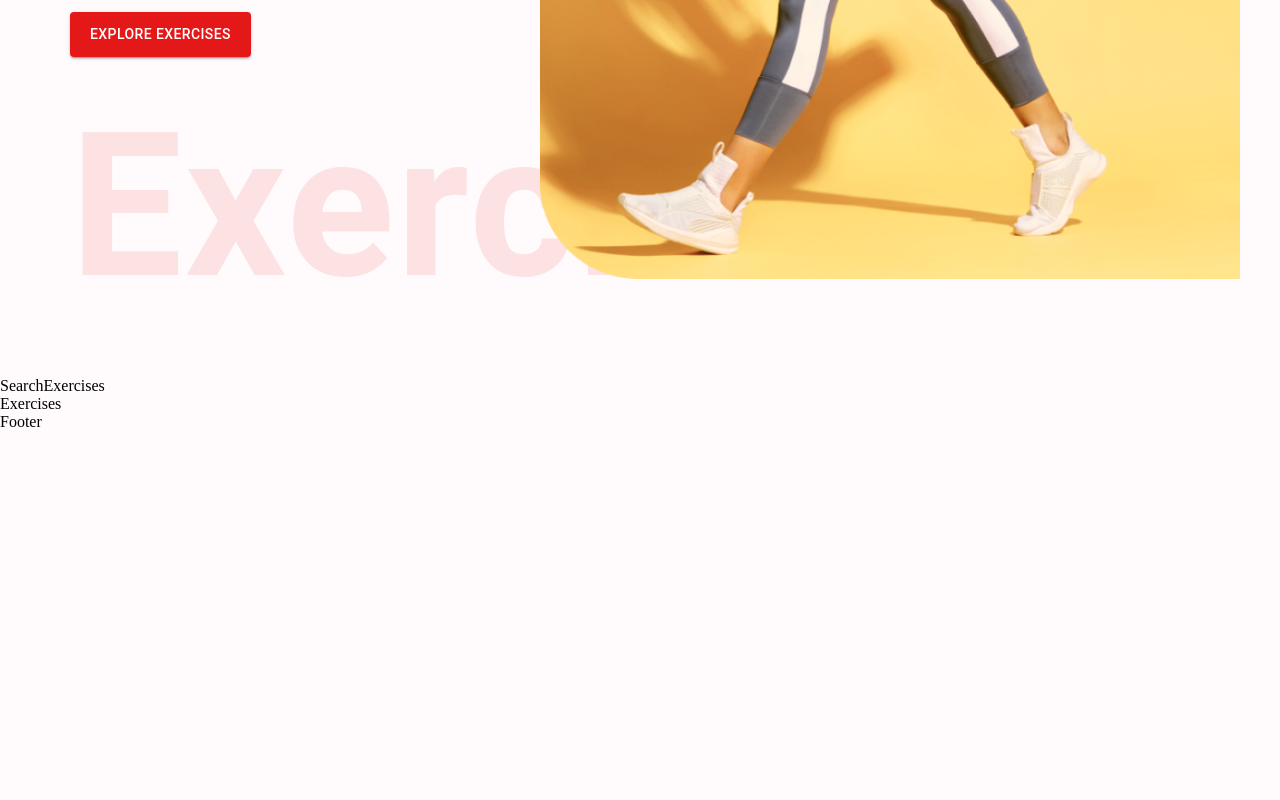
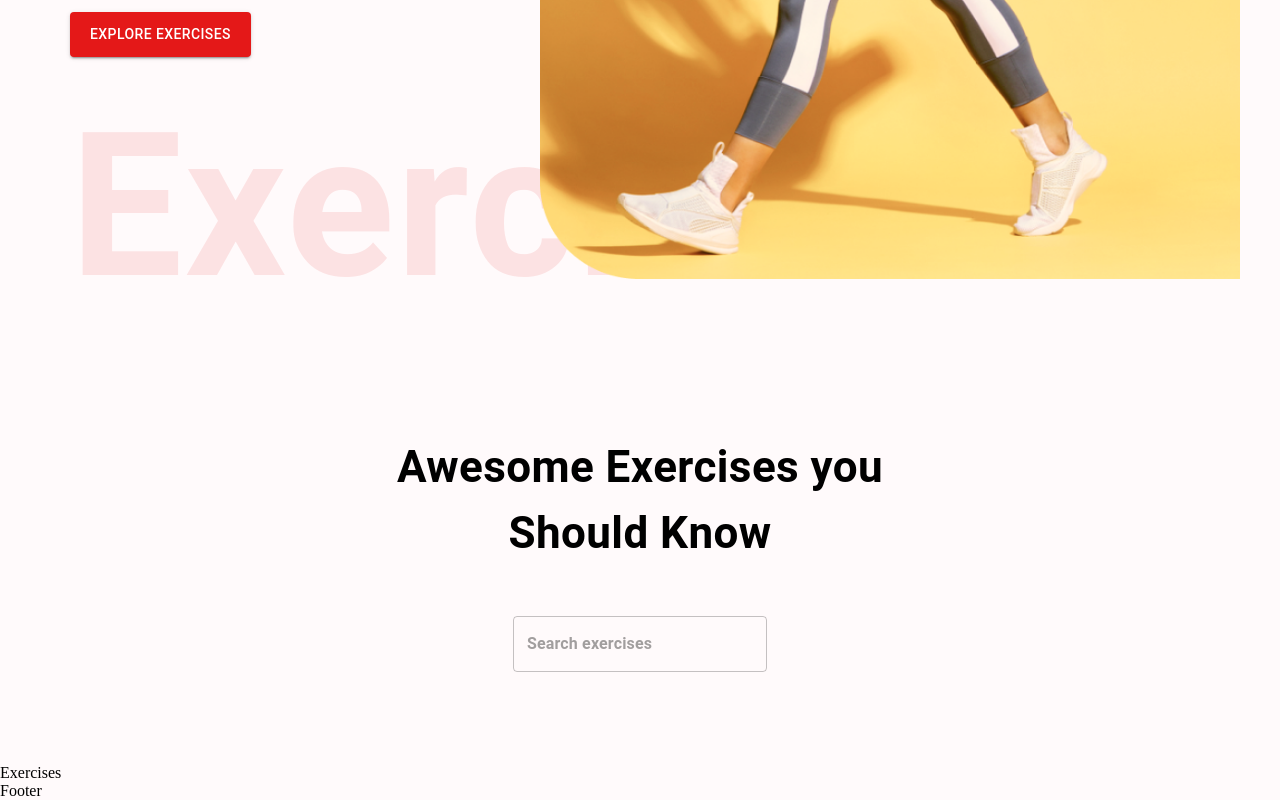
Before and after one commit to ElleeDev/my-active-life, a React (Create React App) app: page / in a window 1280 px wide. Shown: the part 587-1387 px from the top of the page. Before the commit the page ends 1018 px from the top, so only its background shows below. Built offline with nearby package versions, Linux system fonts and the light colour scheme.

Commit message:
searchExercises

```diff
--- a/src/pages/SearchExercises.js
+++ b/src/pages/SearchExercises.js
@@ -1,7 +1,31 @@
-import React from "react";
+import React, { useState, useEffect } from "react";
+import { Box, Button, Stack, TextField, Typography } from "@mui/material";
 
 const SearchExercises = () => {
-  return <div>SearchExercises</div>;
+  return (
+    <Stack alignItems="center" mt="37px" justifyContent="center" p="20px">
+      <Typography
+        fontWeight={700}
+        sx={{ fontSize: { lg: "44px", xs: "30px" } }}
+        mb="50px"
+        textAlign="center"
+      >
+        Awesome Exercises you <br /> Should Know
+      </Typography>
+      <Box position="relative" mb="72px">
+        <TextField
+          sx={{
+            input: { fontWeight: "700", border: "none", borderRadius: "4px" },
+          }}
+          height="76px"
+          value=""
+          onChange={(e) => {}}
+          placeholder="Search exercises"
+          type="text"
+        />
+      </Box>
+    </Stack>
+  );
 };
 
 export default SearchExercises;
```
